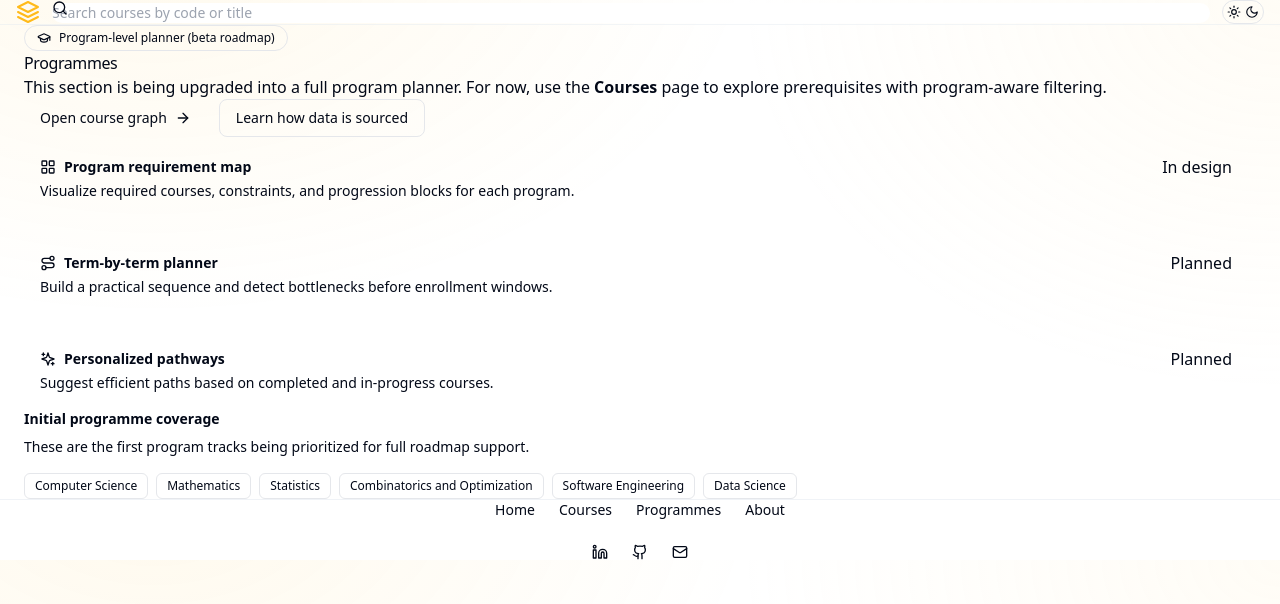
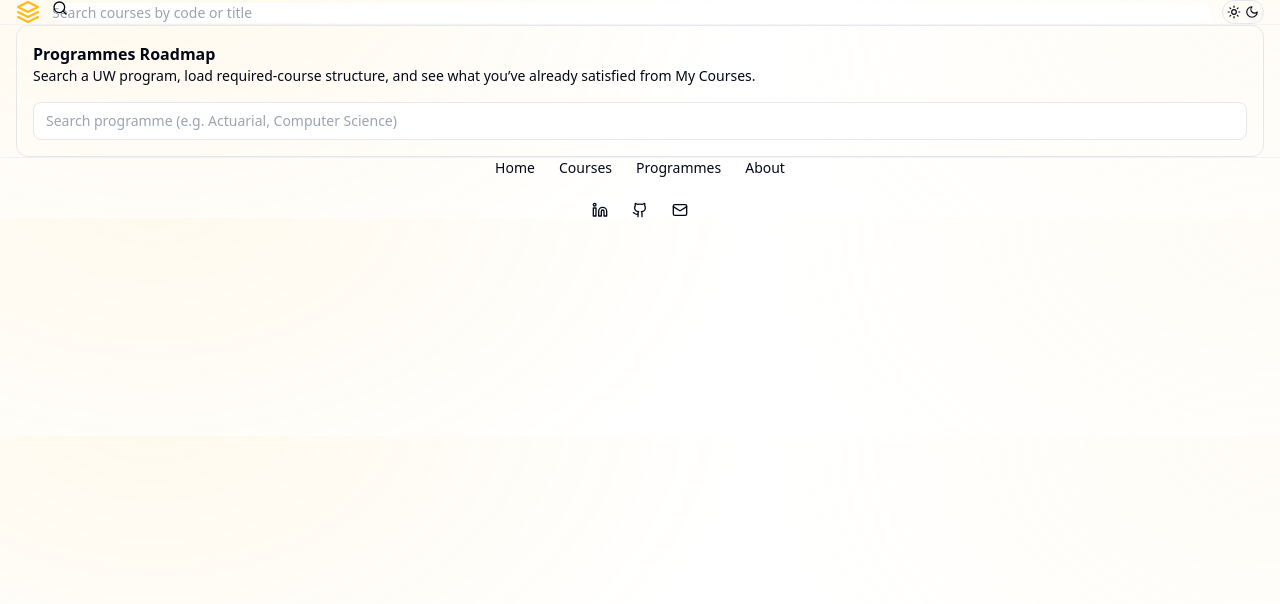
Before and after one commit to dank409/uw-visualizer, a React (Vite) app: page /programmes in a window 1280 px wide. Shown: the top 604 px of the page. Built offline with nearby package versions, Linux system fonts and the light colour scheme.

Commit message:
Heartbeat: correct completion coloring logic and build practical Programmes roadmap view

```diff
--- /dev/null
+++ b/src/lib/programCatalog.ts
@@ -0,0 +1,54 @@
+const CATALOG_ID = "663290e835aff7001cc62323"
+const API_BASE = "https://uwaterloocm.kuali.co/api/v1/catalog"
+
+type ProgramSearchItem = {
+  id: string
+  code: string
+  title: string
+}
+
+type ProgramDetail = {
+  id: string
+  code: string
+  title: string
+  courseRequirementsNoUnits?: string
+  declarationRequirements?: string
+  minimumAverageSRequired?: string
+  graduationRequirements?: string
+}
+
+export async function searchPrograms(query: string): Promise<ProgramSearchItem[]> {
+  const q = query.trim()
+  if (!q) return []
+  const res = await fetch(`${API_BASE}/programs/${CATALOG_ID}?q=${encodeURIComponent(q)}`)
+  if (!res.ok) throw new Error(`Program search failed (${res.status})`)
+  const data = await res.json()
+  return (data || []).map((p: any) => ({ id: p.id, code: p.code, title: p.title }))
+}
+
+export async function getProgramById(id: string): Promise<ProgramDetail> {
+  const res = await fetch(`${API_BASE}/program/byId/${CATALOG_ID}/${id}`)
+  if (!res.ok) throw new Error(`Program detail failed (${res.status})`)
+  const p = await res.json()
+  return {
+    id: p.id,
+    code: p.code,
+    title: p.title,
+    courseRequirementsNoUnits: p.courseRequirementsNoUnits || "",
+    declarationRequirements: p.declarationRequirements || "",
+    minimumAverageSRequired: p.minimumAverageSRequired || "",
+    graduationRequirements: p.graduationRequirements || "",
+  }
+}
+
+export function extractProgramCourseCodes(html?: string): string[] {
+  if (!html) return []
+  const doc = new DOMParser().parseFromString(html, "text/html")
+  const anchors = Array.from(doc.querySelectorAll("a"))
+  const out = new Set<string>()
+  for (const a of anchors) {
+    const t = (a.textContent || "").trim().replace(/\s+/g, "").toUpperCase()
+    if (/^[A-Z]{2,}\d{2,4}[A-Z]?$/.test(t)) out.add(t)
+  }
+  return [...out]
+}
--- a/src/pages/ProgrammesPage.tsx
+++ b/src/pages/ProgrammesPage.tsx
@@ -1,134 +1,245 @@
-import { motion, type Variants } from "framer-motion"
+import { useEffect, useMemo, useState } from "react"
 import { Link } from "react-router-dom"
-import { ArrowRight, GraduationCap, LayoutGrid, Route, Sparkles } from "lucide-react"
+import { getCourse, loadCourseIndex } from "@/lib/courseIndex"
+import { extractProgramCourseCodes, getProgramById, searchPrograms } from "@/lib/programCatalog"
+import type { Prereq } from "@/lib/types"
 
-const containerVariants: Variants = {
-  hidden: { opacity: 0 },
-  visible: {
-    opacity: 1,
-    transition: {
-      staggerChildren: 0.08,
-      delayChildren: 0.08,
-    },
-  },
+type SavedCourse = { code: string; status: "completed" | "in_progress" | "planned" }
+
+type ProgramItem = { id: string; code: string; title: string }
+
+type ProgramDetail = {
+  id: string
+  code: string
+  title: string
+  courseRequirementsNoUnits?: string
+  declarationRequirements?: string
+  minimumAverageSRequired?: string
+  graduationRequirements?: string
 }
 
-const itemVariants: Variants = {
-  hidden: { opacity: 0, y: 10 },
-  visible: {
-    opacity: 1,
-    y: 0,
-    transition: {
-      duration: 0.35,
-      ease: [0.16, 1, 0.3, 1],
-    },
-  },
+const SAVED_KEY = "uwv.myCourses.v1"
+
+function normalize(code: string) {
+  return code.replace(/\s+/g, "").toUpperCase()
 }
 
-const roadmap = [
-  {
-    title: "Program requirement map",
-    desc: "Visualize required courses, constraints, and progression blocks for each program.",
-    icon: LayoutGrid,
-    status: "In design",
-  },
-  {
-    title: "Term-by-term planner",
-    desc: "Build a practical sequence and detect bottlenecks before enrollment windows.",
-    icon: Route,
-    status: "Planned",
-  },
-  {
-    title: "Personalized pathways",
-    desc: "Suggest efficient paths based on completed and in-progress courses.",
-    icon: Sparkles,
-    status: "Planned",
-  },
-]
+function prereqComplexity(pr: Prereq | null | undefined): number {
+  if (!pr) return 0
+  if ((pr as any).type === "COURSE") return 1
+  const items = (pr as any).items as Prereq[]
+  if (!items || !items.length) return 0
+  return 1 + Math.max(...items.map((x) => prereqComplexity(x)))
+}
 
-const starterPrograms = [
-  "Computer Science",
-  "Mathematics",
-  "Statistics",
-  "Combinatorics and Optimization",
-  "Software Engineering",
-  "Data Science",
-]
+function loadSaved(): SavedCourse[] {
+  try {
+    return (JSON.parse(localStorage.getItem(SAVED_KEY) || "[]") as SavedCourse[]).map((x) => ({
+      ...x,
+      code: normalize(x.code),
+    }))
+  } catch {
+    return []
+  }
+}
 
 export function ProgrammesPage() {
+  const [q, setQ] = useState("")
+  const [results, setResults] = useState<ProgramItem[]>([])
+  const [selected, setSelected] = useState<ProgramDetail | null>(null)
+  const [loading, setLoading] = useState(false)
+  const [saved, setSaved] = useState<SavedCourse[]>([])
+
+  useEffect(() => {
+    loadCourseIndex()
+    setSaved(loadSaved())
+  }, [])
+
+  useEffect(() => {
+    const query = q.trim()
+    if (!query) {
+      setResults([])
+      return
+    }
+    const t = setTimeout(() => {
+      searchPrograms(query)
+        .then((r) => setResults(r.slice(0, 12)))
+        .catch(() => setResults([]))
+    }, 150)
+    return () => clearTimeout(t)
+  }, [q])
+
+  const selectProgram = async (id: string) => {
+    setLoading(true)
+    try {
+      const detail = await getProgramById(id)
+      setSelected(detail)
+      setQ("")
+      setResults([])
+    } finally {
+      setLoading(false)
+    }
+  }
+
+  const requiredCodes = useMemo(
+    () => extractProgramCourseCodes(selected?.courseRequirementsNoUnits),
+    [selected]
+  )
+
+  const completed = useMemo(
+    () => new Set(saved.filter((s) => s.status === "completed").map((s) => s.code)),
+    [saved]
+  )
+
+  const progress = useMemo(() => {
+    const total = requiredCodes.length
+    const done = requiredCodes.filter((c) => completed.has(c)).length
+    return { total, done, pct: total ? Math.round((done / total) * 100) : 0 }
+  }, [requiredCodes, completed])
+
+  const bottlenecks = useMemo(() => {
+    const missing = requiredCodes.filter((c) => !completed.has(c))
+    return missing
+      .map((code) => {
+        const course = getCourse(code)
+        const prereqCount = prereqComplexity(course?.prereq)
+        return { code, prereqCount }
+      })
+      .sort((a, b) => b.prereqCount - a.prereqCount)
+      .slice(0, 6)
+  }, [requiredCodes, completed])
+
+  const termPlanPreview = useMemo(() => {
+    const missing = requiredCodes.filter((c) => !completed.has(c))
+      .map((code) => ({ code, depth: prereqComplexity(getCourse(code)?.prereq) }))
+
+    return {
+      nextTerm: missing.filter((x) => x.depth <= 1).slice(0, 6),
+      later: missing.filter((x) => x.depth > 1).slice(0, 8),
+    }
+  }, [requiredCodes, completed])
+
   return (
-    <motion.div
-      variants={containerVariants}
-      initial="hidden"
-      animate="visible"
-      className="min-h-[calc(100vh-4rem)] bg-background px-6 py-12"
-    >
-      <div className="mx-auto w-full max-w-5xl">
-        <motion.div variants={itemVariants} className="mb-10">
-          <div className="mb-3 inline-flex items-center gap-2 rounded-full border border-border bg-card px-3 py-1 text-xs text-muted-foreground">
-            <GraduationCap className="h-3.5 w-3.5" />
-            Program-level planner (beta roadmap)
-          </div>
-          <h1 className="text-3xl font-bold tracking-tight text-foreground">Programmes</h1>
-          <p className="mt-3 max-w-3xl text-muted-foreground">
-            This section is being upgraded into a full program planner. For now, use the <strong>Courses</strong> page
-            to explore prerequisites with program-aware filtering.
+    <div className="mx-auto w-full max-w-6xl px-4 py-8">
+      <div className="rounded-xl border border-border bg-card p-4">
+        <h1 className="text-xl font-semibold">Programmes Roadmap</h1>
+        <p className="mt-1 text-sm text-muted-foreground">
+          Search a UW program, load required-course structure, and see what you’ve already satisfied from My Courses.
         </p>
 
-          <div className="mt-6 flex flex-wrap gap-3">
+        <div className="relative mt-4">
+          <input
+            value={q}
+            onChange={(e) => setQ(e.target.value)}
+            placeholder="Search programme (e.g. Actuarial, Computer Science)"
+            className="w-full rounded-lg border border-border bg-background px-3 py-2 text-sm"
+          />
+          {results.length > 0 ? (
+            <div className="absolute z-20 mt-1 max-h-72 w-full overflow-auto rounded-lg border border-border bg-popover shadow-lg">
+              {results.map((p) => (
+                <button
+                  key={p.id}
+                  onClick={() => selectProgram(p.id)}
+                  className="w-full px-3 py-2 text-left hover:bg-accent"
+                >
+                  <div className="text-sm font-semibold">{p.code}</div>
+                  <div className="text-xs text-muted-foreground line-clamp-1">{p.title}</div>
+                </button>
+              ))}
+            </div>
+          ) : null}
+        </div>
+
+        {loading ? <div className="mt-4 text-sm text-muted-foreground">Loading program roadmap…</div> : null}
+
+        {selected ? (
+          <div className="mt-5 grid gap-4 md:grid-cols-[1.2fr_1fr]">
+            <div className="rounded-lg border border-border bg-muted/20 p-3">
+              <h2 className="text-base font-semibold">{selected.code} — {selected.title}</h2>
+
+              <div className="mt-3 text-xs text-muted-foreground">
+                Progress: {progress.done}/{progress.total} required courses completed
+              </div>
+              <div className="mt-1 h-2 w-full overflow-hidden rounded-full border border-border bg-background">
+                <div className="h-full bg-[hsl(var(--brand))]" style={{ width: `${progress.pct}%` }} />
+              </div>
+
+              <div className="mt-4">
+                <h3 className="text-sm font-semibold">Required courses roadmap</h3>
+                <div className="mt-2 flex flex-wrap gap-2">
+                  {requiredCodes.map((code) => {
+                    const done = completed.has(code)
+                    return (
                       <Link
-              to="/courses"
-              className="inline-flex items-center gap-2 rounded-lg bg-[hsl(var(--brand))]/15 px-4 py-2 text-sm font-medium text-[hsl(var(--brand))] hover:bg-[hsl(var(--brand))]/20 transition-colors"
+                        key={code}
+                        to={`/courses?course=${code}`}
+                        className={`rounded-md border px-2.5 py-1 text-xs ${done ? "border-[hsl(var(--brand))/0.6] bg-[hsl(var(--brand))/0.18]" : "border-border bg-background"}`}
                       >
-              Open course graph
-              <ArrowRight className="h-4 w-4" />
+                        {code} {done ? "✓" : ""}
                       </Link>
+                    )
+                  })}
+                </div>
+              </div>
+
+              {selected.minimumAverageSRequired ? (
+                <details className="mt-4 rounded-md border border-border bg-background p-2">
+                  <summary className="cursor-pointer text-sm font-medium">Average requirements</summary>
+                  <div
+                    className="mt-2 text-xs leading-5 text-foreground [&_ul]:ml-4 [&_ul]:list-disc"
+                    dangerouslySetInnerHTML={{ __html: selected.minimumAverageSRequired }}
+                  />
+                </details>
+              ) : null}
+            </div>
+
+            <div className="rounded-lg border border-border bg-muted/20 p-3">
+              <h3 className="text-sm font-semibold">Potential bottlenecks</h3>
+              <p className="mt-1 text-xs text-muted-foreground">Missing required courses with the highest prereq depth first.</p>
+              <div className="mt-2 space-y-2">
+                {bottlenecks.map((b) => (
                   <Link
-              to="/about"
-              className="inline-flex items-center gap-2 rounded-lg border border-border px-4 py-2 text-sm font-medium text-foreground hover:bg-accent transition-colors"
+                    key={b.code}
+                    to={`/courses?course=${b.code}`}
+                    className="block rounded-md border border-border bg-background px-2.5 py-2 text-xs hover:bg-accent"
                   >
-              Learn how data is sourced
+                    <div className="font-semibold">{b.code}</div>
+                    <div className="text-muted-foreground">Prereq depth: {b.prereqCount}</div>
                   </Link>
+                ))}
+                {bottlenecks.length === 0 ? (
+                  <p className="text-xs text-muted-foreground">No bottlenecks found — great progress.</p>
+                ) : null}
               </div>
-        </motion.div>
 
-        <motion.div variants={itemVariants} className="grid gap-4 md:grid-cols-3">
-          {roadmap.map((item) => {
-            const Icon = item.icon
-            return (
-              <div key={item.title} className="rounded-2xl liquid-glass p-4">
-                <div className="mb-3 flex items-center justify-between">
-                  <div className="flex items-center gap-2 text-foreground">
-                    <Icon className="h-4 w-4 text-[hsl(var(--brand))]" />
-                    <h2 className="text-sm font-semibold">{item.title}</h2>
+              <div className="mt-4 pt-3 border-t border-border/70">
+                <h3 className="text-sm font-semibold">Term-by-term preview</h3>
+                <p className="mt-1 text-xs text-muted-foreground">Quick suggestion from your completed-course profile.</p>
+                <div className="mt-2">
+                  <div className="text-[11px] uppercase tracking-wide text-muted-foreground">Next term candidates</div>
+                  <div className="mt-1 flex flex-wrap gap-1.5">
+                    {termPlanPreview.nextTerm.length > 0 ? termPlanPreview.nextTerm.map((x) => (
+                      <Link key={x.code} to={`/courses?course=${x.code}`} className="rounded-md border border-border bg-background px-2 py-1 text-xs hover:bg-accent">
+                        {x.code}
+                      </Link>
+                    )) : <span className="text-xs text-muted-foreground">No obvious low-depth candidates.</span>}
                   </div>
-                  <span className="rounded-md bg-muted px-2 py-0.5 text-[10px] uppercase tracking-wide text-muted-foreground">
-                    {item.status}
-                  </span>
                 </div>
-                <p className="text-sm text-muted-foreground">{item.desc}</p>
+                <div className="mt-3">
+                  <div className="text-[11px] uppercase tracking-wide text-muted-foreground">Later (higher prereq depth)</div>
+                  <div className="mt-1 flex flex-wrap gap-1.5">
+                    {termPlanPreview.later.length > 0 ? termPlanPreview.later.map((x) => (
+                      <Link key={x.code} to={`/courses?course=${x.code}`} className="rounded-md border border-border bg-background px-2 py-1 text-xs hover:bg-accent">
+                        {x.code}
+                      </Link>
+                    )) : <span className="text-xs text-muted-foreground">No deferred candidates.</span>}
+                  </div>
+                </div>
+              </div>
+            </div>
+          </div>
+        ) : null}
+      </div>
     </div>
   )
-          })}
-        </motion.div>
-
-        <motion.div variants={itemVariants} className="mt-8 rounded-2xl liquid-glass p-5">
-          <h3 className="text-sm font-semibold text-foreground">Initial programme coverage</h3>
-          <p className="mt-2 text-sm text-muted-foreground">
-            These are the first program tracks being prioritized for full roadmap support.
-          </p>
-          <div className="mt-4 flex flex-wrap gap-2">
-            {starterPrograms.map((program) => (
-              <span
-                key={program}
-                className="rounded-md border border-border/70 bg-background px-2.5 py-1 text-xs text-muted-foreground"
-              >
-                {program}
-              </span>
-            ))}
-          </div>
-        </motion.div>
-      </div>
-    </motion.div>
-  )
 }
```
Also changed, not shown: src/components/graph/CatalogPathwayGraph.tsx (+16 -7 lines). Lines whose indentation alone changed are shown as unchanged.
